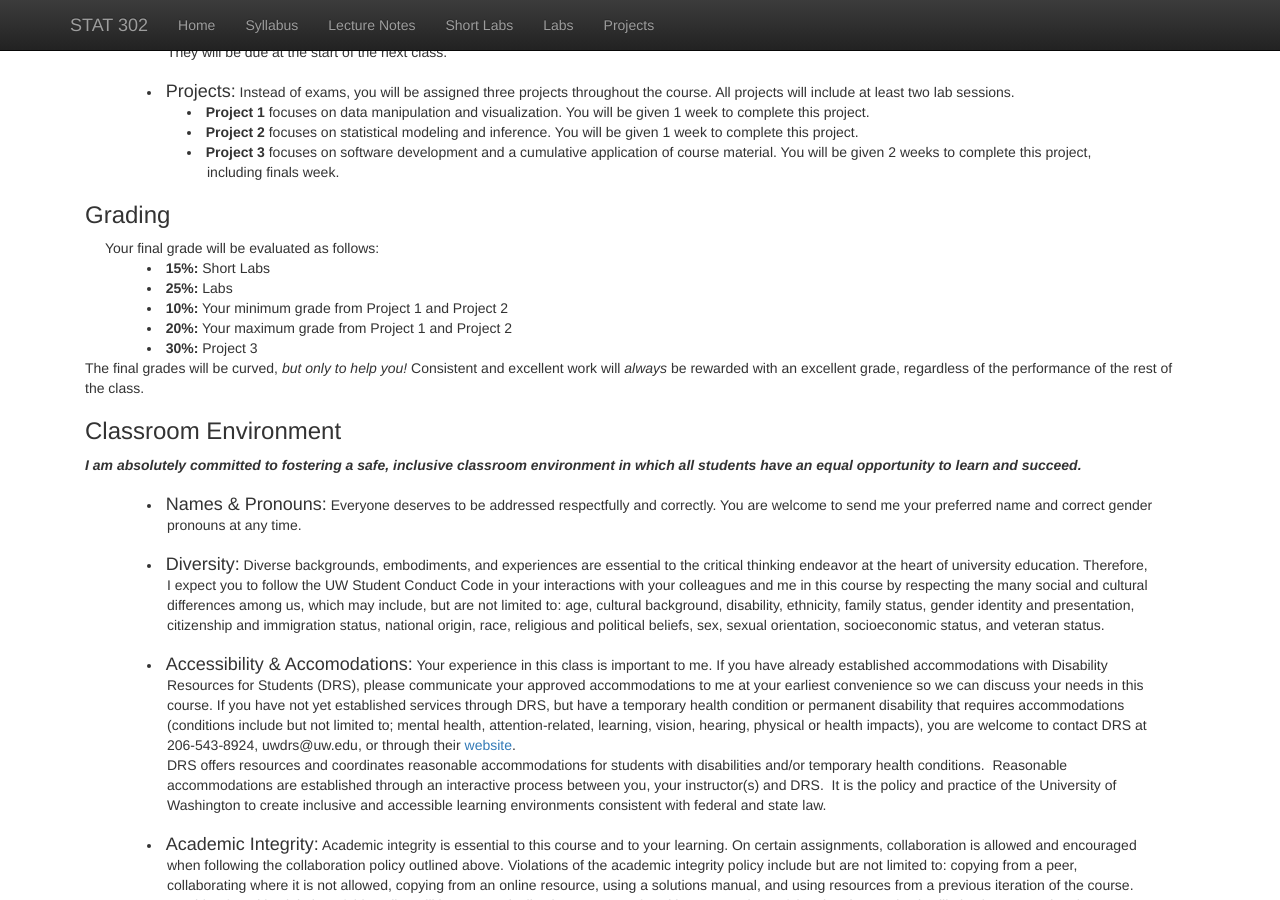
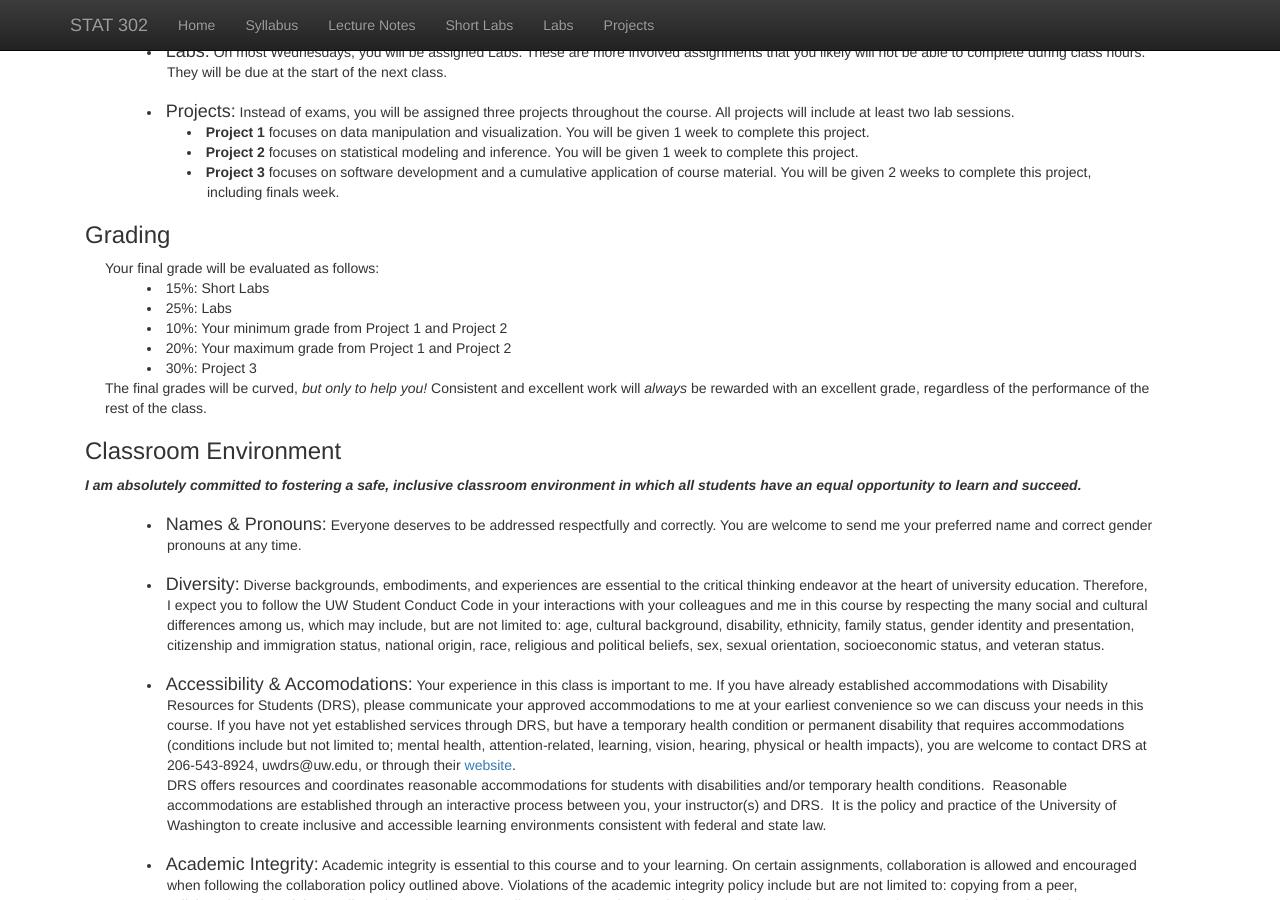
Before and after one commit to bryandmartin/STAT302, a Jekyll site: the page built from syllabus.html, in a window 1280 px wide and 900 px high, scrolled down 1107 px. Built offline with Jekyll 4.4.1, drawn with Linux system fonts in a browser that asks for light colours; nearby versions of some CDN libraries; library files that are not in the unit come from our copies.

Commit message:
Update syllabus.html

```diff
--- a/syllabus.html
+++ b/syllabus.html
@@ -87,7 +87,7 @@ title:  'Syllabus'
 <li style="padding:0px;margin:0px 80px 0px; text-indent: -1.45em; padding-left: 3em;">
   <b>2:</b> indicates a good faith effort towards completing the entire assignment. </li>
   <li style="padding:0px;margin:0px 40px 0px; text-indent: 0em; padding-left: 3em; list-style-type:none;">
-    At the end of the quarter, your lowest Short Lab grade will be dropped.</li>
+    At the end of the quarter, your lowest Short Lab grade will be dropped.</li></br>
 
 
   <li style="padding:0px;margin:0px 40px 0px; text-indent: -1.45em; padding-left: 3em;">
@@ -109,18 +109,19 @@ Instead of exams, you will be assigned three projects throughout the course. All
 
 <h3> Grading </h3>
 <p class="content" style="padding:0px;margin:0px 20px 0px;">
-  Your final grade will be evaluated as follows:
+  Your final grade will be evaluated as follows: </p>
   <li style="padding:0px;margin:0px 40px 0px; text-indent: -1.45em; padding-left: 3em;">
-    <b>15%:</b> Short Labs </li>
+    15%: Short Labs </li>
   <li style="padding:0px;margin:0px 40px 0px; text-indent: -1.45em; padding-left: 3em;">
-    <b>25%:</b> Labs </li>
+    25%: Labs </li>
   <li style="padding:0px;margin:0px 40px 0px; text-indent: -1.45em; padding-left: 3em;">
-    <b>10%:</b> Your minimum grade from Project 1 and Project 2 </li>
+    10%: Your minimum grade from Project 1 and Project 2 </li>
   <li style="padding:0px;margin:0px 40px 0px; text-indent: -1.45em; padding-left: 3em;">
-    <b>20%:</b> Your maximum grade from Project 1 and Project 2 </li>
+    20%: Your maximum grade from Project 1 and Project 2 </li>
   <li style="padding:0px;margin:0px 40px 0px; text-indent: -1.45em; padding-left: 3em;">
-    <b>30%:</b> Project 3 </li>
-  The final grades will be curved, <i>but only to help you!</i>
+    30%: Project 3 </li>
+ <p class="content" style="padding:0px;margin:0px 20px 0px;">
+   The final grades will be curved, <i>but only to help you!</i>
   Consistent and excellent work will <i>always</i> be rewarded with an excellent grade,
   regardless of the performance of the rest of the class.
 </p>
```
